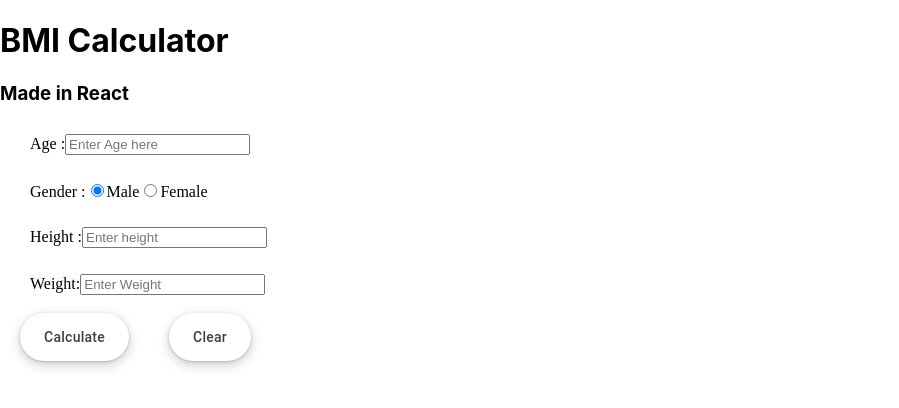
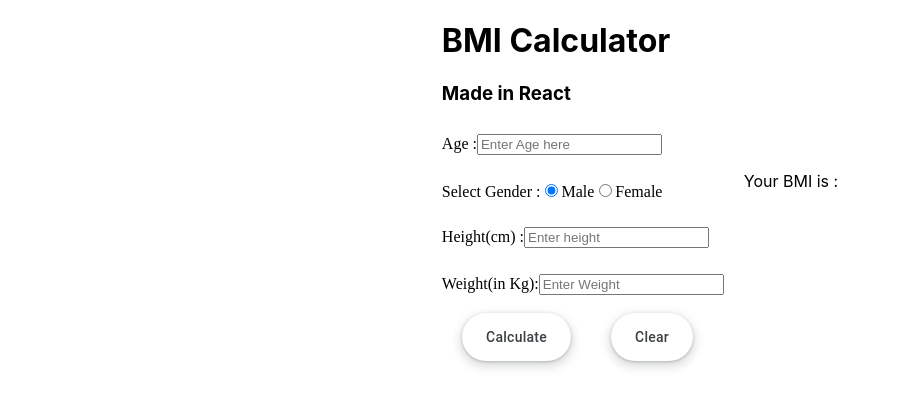
Before and after one commit to abhishek-chaudhary1810/BMI_calculator_React, a React (Create React App) app: page / in a window 1280 px wide. Shown: the top 408 px of the page, without its empty margins (0-899 px from the left). Built offline with nearby package versions, Linux system fonts and the light colour scheme.

Commit message:
UI Validation Done

```diff
--- a/src/App.js
+++ b/src/App.js
@@ -1,76 +1,31 @@
 import "./form.css";
 import { useState } from "react";
-function Calculate(){
+import CalculateButton from "./Components/Button";
+import InputForm from "./Components/Form";
+import Button from "./Components/Button";
 
-}
-function CalculateButton() {
+
+function CalculateBmi() {
   return (
-    <button className="Button" onClick={() => Calculate()}>
-      Calculate
-    </button>
+    <div>
+      <h1>BMI Calculator</h1>
+      <h3>Made in React</h3>
+      <InputForm />
+      <Button />
+      </div>
   );
 }
-function ClearButton() {
-  return <button className="Button">Clear</button>;
 
-}
-function InputForm() {
+function App() {
   return (
-    <div>
-      <div className="Form_Link">
-        <label>
-          Age :
-          <input type="number" name="age" placeholder="Enter Age here" />
-        </label>
-      </div>
-      <div className="Form_Link">
-        <label>
-          Gender :
-          <input
-            type="radio"
-            name="gender"
-            value="male"
-            defaultChecked={true}
-          />
-          Male
-        </label>
-        <label>
-          <input type="radio" name="gender" value="female" />
-          Female
-        </label>
-      </div>
-      <div className="Form_Link">
-        <label>
-          Height :
-          <input type="number" name="Height" placeholder="Enter height" />
-        </label>
-      </div>
-      <div className="Form_Link">
-        <label>
-          Weight:
-          <input type="number" name="Weight" placeholder="Enter Weight" />
-        </label>
-      </div>
+    <div  style= {{
+      display: "flex",
+      alignItems: "center",
+      justifyContent: "center",
+      }}>
+      <CalculateBmi />
+      <p>Your BMI is : </p>
     </div>
   );
 }
-function CalculateBmi() {
-  return (
-    <>
-      <h1>BMI Calculator</h1>
-      <h3>Made in React</h3>
-      <InputForm />
-      <CalculateButton />
-      <ClearButton />
-    </>
-  );
-}
-function App() {
-  const [formvalue,setFormValue]=useState();
-  return (
-    <>
-      <CalculateBmi />
-    </>
-  );
-}
 export default App;
--- /dev/null
+++ b/src/Components/Button.jsx
@@ -0,0 +1,11 @@
+function CalculateButton() {
+    return (
+        <div>
+      <button className="Button" >
+        Calculate
+      </button>
+      <button className="Button">Clear</button>
+      </div>
+    );
+  }
+  export default CalculateButton;
--- /dev/null
+++ b/src/Components/Form.jsx
@@ -0,0 +1,56 @@
+function InputForm() {
+  return (
+    <div>
+      <div className="Form_Link">
+        <label>
+          Age :
+          <input
+          name="age"
+          placeholder="Enter Age here"
+          type="text"
+          min='0'
+          max='120'
+          maxLength='3'
+          />
+        </label>
+      </div>
+      <div className="Form_Link">
+        <label>
+          Select Gender :
+          <input type="radio" name="gender" defaultChecked={true} />
+          Male
+        </label>
+        <label>
+          <input type="radio" name="gender" />
+          Female
+        </label>
+      </div>
+      <div className="Form_Link">
+        <label>
+          Height(cm) :
+          <input type="text"
+          name="Height"
+          placeholder="Enter height"
+          min='0'
+          max='120'
+          maxLength='3'
+          />
+        </label>
+      </div>
+      <div className="Form_Link">
+        <label>
+          Weight(in Kg):
+          <input type="text"
+           name="Weight"
+           placeholder="Enter Weight"
+           min='0'
+           max='120'
+           maxLength='3'
+          />
+        </label>
+      </div>
+    </div>
+  );
+}
+
+export default InputForm;
--- a/src/form.css
+++ b/src/form.css
@@ -1,6 +1,6 @@
 .Form_Link{
-  padding: 10px 10px 10px 10px;
-  margin: 6px 20px 6px 20px;
+  padding: 10px 10px 10px 0px;
+  margin: 6px 10px 6px 0px;
   font-family: 'Times New Roman', Times, serif;
   text-align: left;
 }
```
